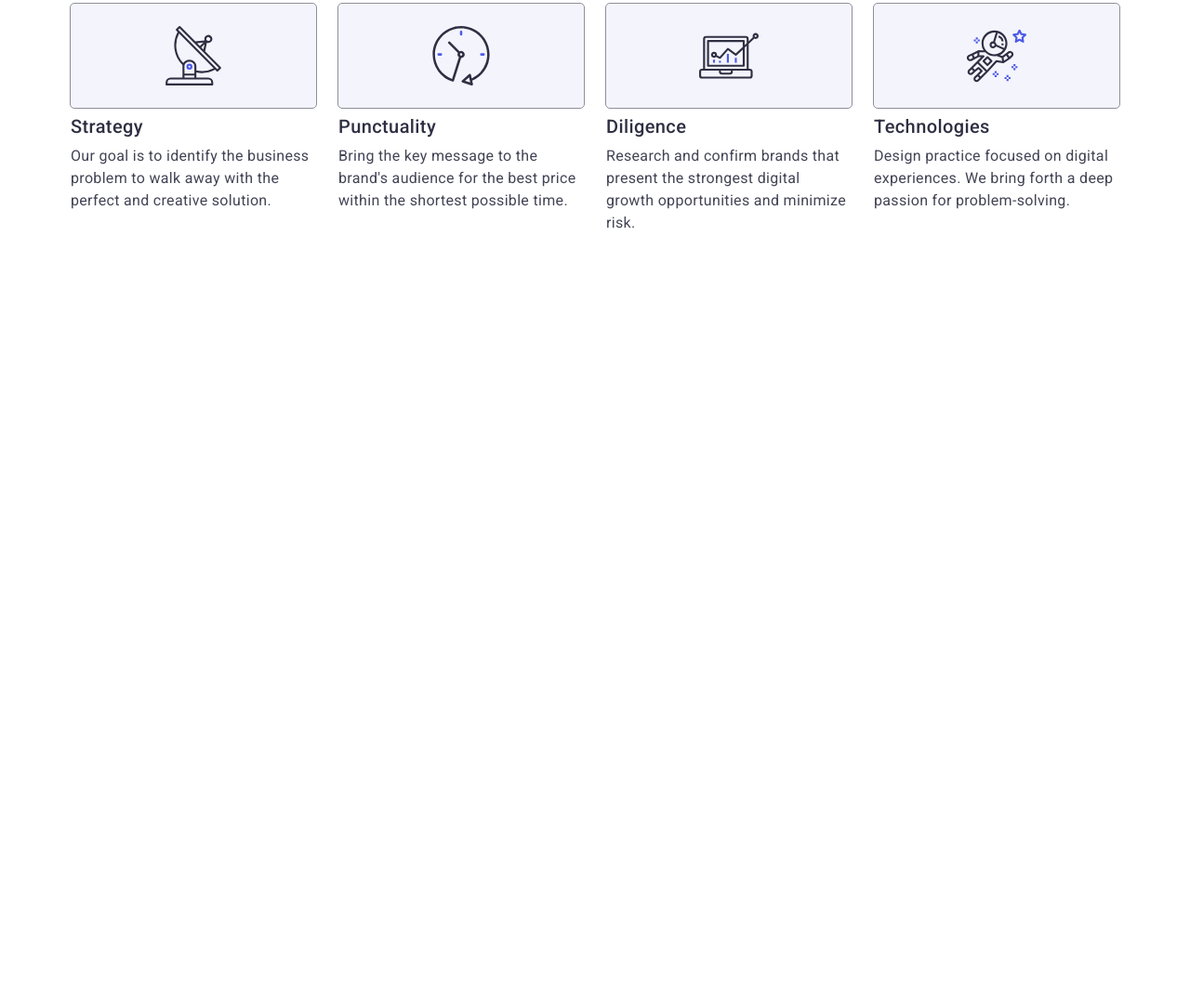
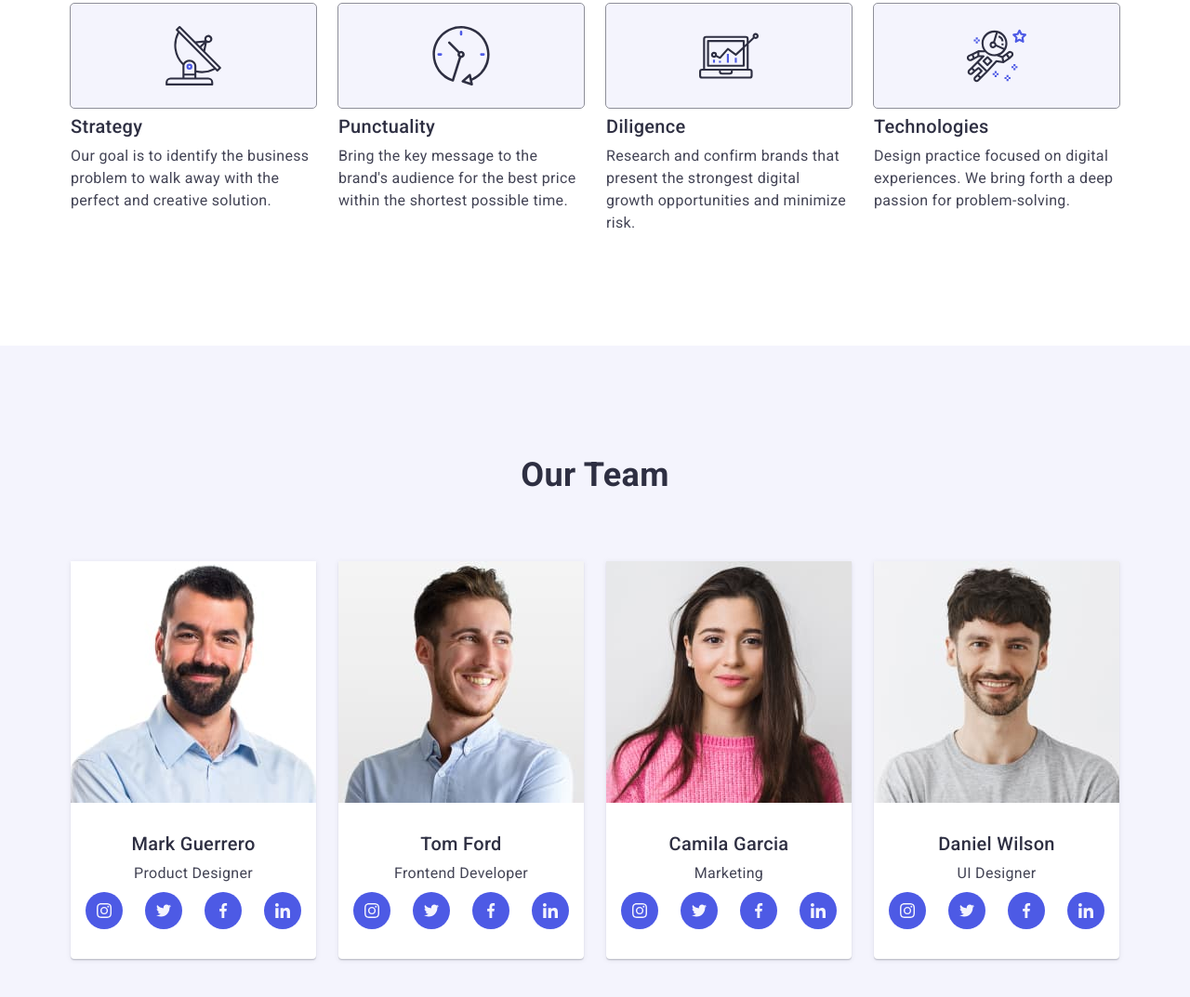
Before and after one commit to krava101/goit-markup-hw-06, a plain HTML site: page index.html in a window 1280 px wide. Shown: the part 789-1862 px from the top of the page at 93% size. Before the commit the page ends 1161 px from the top, so only its background shows below. Drawn offline with nearby package versions, Linux system fonts and the light colour scheme.

Commit message:
Made adaptive for section Our Team
Added imgs for screens with different pixel densities

```diff
--- a/css/base/common.css
+++ b/css/base/common.css
@@ -16,9 +16,8 @@ body {
     font-size: 16px;
     line-height: 1.5;
     letter-spacing: 0.02em;
-    color: #434455;
+    color: var(--gray);
     background-color: #fff;
-
 }
 
 h1,
@@ -53,3 +52,17 @@ img {
     display: block;
     max-width: 100%;
 }
+
+.section-header {
+    text-align: center;
+    font-weight: 700;
+    font-size: 36px;
+    line-height: 1.11;
+    text-transform: capitalize;
+    color: var(--navy-blue);
+    margin-bottom: 72px;
+}
+
+.text {
+    line-height: 1.5;
+}
--- a/css/layout/benefits.css
+++ b/css/layout/benefits.css
@@ -14,21 +14,15 @@
 
 .benefits-title{
     color: var(--navy-blue);
-    text-align: center;
     font-size: 36px;
     font-weight: 700;
     line-height: 1.11;
-    letter-spacing: 0.02em;
     text-transform: capitalize;
     margin: 0 0 8px;
 }
 
-.benefits-text{
-    color: var(--gray);
-    font-size: 16px;
+.benefits .text{
     font-weight: 500;
-    line-height: 1.5;
-    letter-spacing: 0.02em;
 }
 
 @media screen and (max-width: 767px) {
@@ -39,6 +33,10 @@
 
     .benefits-card {
         width: 100%;
+    }
+
+    .benefits-title{
+        text-align: center;
     }
 }
 
@@ -79,12 +77,9 @@
         font-size: 20px;
         font-weight: 500;
         line-height: 1.2;
-        text-align: start;
     }
 
-    .benefits-text{
-        color: var(--gray);
-        font-size: 16px;
+    .benefits .text{
         font-weight: 400;
     }
 }
--- a/css/layout/header.css
+++ b/css/layout/header.css
@@ -5,7 +5,6 @@
 .page-header {
     padding: 16px 0;
     border-bottom: 1px solid #E7E9FC;
-    background: #FFF;
     box-shadow: 0px 1px 6px 0px rgba(46, 47, 66, 0.08), 0px 1px 1px 0px rgba(46, 47, 66, 0.16), 0px 2px 1px 0px rgba(46, 47, 66, 0.08);
 }
 
@@ -181,7 +180,6 @@
         font-weight: 700;
         line-height: 1.11;
         letter-spacing: 0.02em;
-        text-transform: capitalize;
         color: var(--navy-blue);
         transition: color 250ms var(--transition-speed);
     }
--- a/css/layout/hero.css
+++ b/css/layout/hero.css
@@ -8,7 +8,6 @@
     font-weight: 700;
     font-size: 56px;
     line-height: 1.07;
-    letter-spacing: 0.02em;
     max-width: 496px;
     text-transform: capitalize;
     margin: 0 auto;
--- a/css/layout/team.css
+++ b/css/layout/team.css
@@ -0,0 +1,90 @@
+.team{
+    padding: 96px 0;
+    background-color: var(--cloud);
+}
+
+.team-list {
+    display: flex;
+}
+
+.team-card {
+    text-align: center;
+    background-color: #fff;
+    box-shadow: 0px 2px 1px 0px rgba(46, 47, 66, 0.08),
+        0px 1px 1px 0px rgba(46, 47, 66, 0.16),
+        0px 1px 6px 0px rgba(46, 47, 66, 0.08);
+    border-radius: 0px 0px 4px 4px;
+}
+
+.team-card-info {
+    padding: 32px 0;
+}
+
+.team-card-header{
+    color: var(--navy-blue);
+    font-size: 20px;
+    line-height: 1.2;
+    font-weight: 500;
+    margin-bottom: 8px;
+}
+
+.team-media-list{
+    display: flex;
+    justify-content: center;
+    margin-top: 8px;
+    gap: 24px;
+}
+
+.media-links {
+    display: flex;
+    align-items: center;
+    justify-content: center;
+    width: 40px;
+    height: 40px;
+    border-radius: 50%;
+    background-color: #4D5AE5;
+    fill: #F4F4FD;
+    transition: background-color 250ms cubic-bezier(0.4, 0, 0.2, 1);
+}
+
+.media-links:hover,
+.media-links:focus {
+    background-color: #404BBF;
+}
+
+@media screen and (max-width: 676px) {
+    .team-list{
+        flex-direction: column;
+        gap: 72px;
+    }
+
+    .team-card{
+        margin: 0 auto;
+    }
+}
+
+@media screen and (min-width: 768px) and (max-width: 1157px){
+    .team .container{
+        padding: 0 108px;
+    }
+
+    .team-list{
+        flex-wrap: wrap;
+        gap: 64px 24px;
+    }
+
+    .team-card{
+        flex-basis: calc((100% - 24px) / 2);
+    }
+}
+
+@media screen and (min-width: 1158px) {
+    .team{
+        padding: 120px 0;
+    }
+
+    .team-list{
+        gap: 24px;
+        margin: 0 auto;
+    }
+}
--- a/index.html
+++ b/index.html
@@ -31,7 +31,6 @@
       rel="stylesheet"
     />
     <link rel="stylesheet" href="./css/index.css" />
-    <link rel="stylesheet" href="./css/style.css" />
   </head>
   <body>
     <!-- Header -->
@@ -94,7 +93,7 @@
                 </svg>
               </div>
               <h3 class="benefits-title">Strategy</h3>
-              <p class="benefits-text">
+              <p class="text">
                 Our goal is to identify the business problem to walk away with
                 the perfect and creative solution.
               </p>
@@ -106,7 +105,7 @@
                 </svg>
               </div>
               <h3 class="benefits-title">Punctuality</h3>
-              <p class="benefits-text">
+              <p class="text">
                 Bring the key message to the brand's audience for the best price
                 within the shortest possible time.
               </p>
@@ -118,7 +117,7 @@
                 </svg>
               </div>
               <h3 class="benefits-title">Diligence</h3>
-              <p class="benefits-text">
+              <p class="text">
                 Research and confirm brands that present the strongest digital
                 growth opportunities and minimize risk.
               </p>
@@ -130,7 +129,7 @@
                 </svg>
               </div>
               <h3 class="benefits-title">Technologies</h3>
-              <p class="benefits-text">
+              <p class="text">
                 Design practice focused on digital experiences. We bring forth a
                 deep passion for problem-solving.
               </p>
@@ -139,43 +138,44 @@
         </div>
       </section>
       <!-- Team Section -->
-      <!-- <section class="team">
+      <section class="team">
         <div class="container">
           <h2 class="section-header">Our Team</h2>
           <ul class="team-list">
             <li class="team-card">
               <img
-                src="./images/product-designer.jpg"
+                srcset="./images/team-imgs/product-designer@2x.jpg 2x"
+                src="./images/team-imgs/product-designer.jpg"
                 alt="A middle-aged man in blue shirt"
                 width="264"
                 height="260"
               />
               <div class="team-card-info">
-                <h3 class="card-header">Mark Guerrero</h3>
+                <h3 class="team-card-header">Mark Guerrero</h3>
                 <p class="text">Product Designer</p>
-                <ul class="team-list-links">
-                  <li class="team-links-card">
+                <ul class="team-media-list">
+                  <li>
                     <a href="" class="media-links">
                       <svg class="link-icon" width="16" height="16">
                         <use href="./images/icons.svg#instagram-icon"></use>
                       </svg>
                     </a>
                   </li>
-                  <li class="team-links-card">
+                  <li>
                     <a href="" class="media-links">
                       <svg class="link-icon" width="16" height="16">
                         <use href="./images/icons.svg#twitter-icon"></use>
                       </svg>
                     </a>
                   </li>
-                  <li class="team-links-card">
+                  <li>
                     <a href="" class="media-links">
                       <svg class="link-icon" width="16" height="16">
                         <use href="./images/icons.svg#facebook-icon"></use>
                       </svg>
                     </a>
                   </li>
-                  <li class="team-links-card">
+                  <li>
                     <a href="" class="media-links">
                       <svg class="link-icon" width="16" height="16">
                         <use href="./images/icons.svg#linkedin-icon"></use>
@@ -187,37 +187,38 @@
             </li>
             <li class="team-card">
               <img
-                src="./images/frontend-developer.jpg"
+                srcset="./images/team-imgs/frontend-developer@2x.jpg 2x"
+                src="./images/team-imgs/frontend-developer.jpg"
                 alt="A young man in blue shirt"
                 width="264"
                 height="260"
               />
               <div class="team-card-info">
-                <h3 class="card-header">Tom Ford</h3>
+                <h3 class="team-card-header">Tom Ford</h3>
                 <p class="text">Frontend Developer</p>
-                <ul class="team-list-links">
-                  <li class="team-links-card">
+                <ul class="team-media-list">
+                  <li>
                     <a href="" class="media-links">
                       <svg class="link-icon" width="16" height="16">
                         <use href="./images/icons.svg#instagram-icon"></use>
                       </svg>
                     </a>
                   </li>
-                  <li class="team-links-card">
+                  <li>
                     <a href="" class="media-links">
                       <svg class="link-icon" width="16" height="16">
                         <use href="./images/icons.svg#twitter-icon"></use>
                       </svg>
                     </a>
                   </li>
-                  <li class="team-links-card">
+                  <li>
                     <a href="" class="media-links">
                       <svg class="link-icon" width="16" height="16">
                         <use href="./images/icons.svg#facebook-icon"></use>
                       </svg>
                     </a>
                   </li>
-                  <li class="team-links-card">
+                  <li>
                     <a href="" class="media-links">
                       <svg class="link-icon" width="16" height="16">
                         <use href="./images/icons.svg#linkedin-icon"></use>
@@ -229,37 +230,38 @@
             </li>
             <li class="team-card">
               <img
-                src="./images/marketing.jpg"
+                srcset="./images/team-imgs/marketing@2x.jpg 2x"
+                src="./images/team-imgs/marketing.jpg"
                 alt="A young women in a pink sweater"
                 width="264"
                 height="260"
               />
               <div class="team-card-info">
-                <h3 class="card-header">Camila Garcia</h3>
+                <h3 class="team-card-header">Camila Garcia</h3>
                 <p class="text">Marketing</p>
-                <ul class="team-list-links">
-                  <li class="team-links-card">
+                <ul class="team-media-list">
+                  <li>
                     <a href="" class="media-links">
                       <svg class="link-icon" width="16" height="16">
                         <use href="./images/icons.svg#instagram-icon"></use>
                       </svg>
                     </a>
                   </li>
-                  <li class="team-links-card">
+                  <li>
                     <a href="" class="media-links">
                       <svg class="link-icon" width="16" height="16">
                         <use href="./images/icons.svg#twitter-icon"></use>
                       </svg>
                     </a>
                   </li>
-                  <li class="team-links-card">
+                  <li>
                     <a href="" class="media-links">
                       <svg class="link-icon" width="16" height="16">
                         <use href="./images/icons.svg#facebook-icon"></use>
                       </svg>
                     </a>
                   </li>
-                  <li class="team-links-card">
+                  <li>
                     <a href="" class="media-links">
                       <svg class="link-icon" width="16" height="16">
                         <use href="./images/icons.svg#linkedin-icon"></use>
@@ -271,37 +273,38 @@
             </li>
             <li class="team-card">
               <img
-                src="./images/ui-designer.jpg"
+                srcset="./images/team-imgs/ui-designer@2x.jpg 2x"
+                src="./images/team-imgs/ui-designer.jpg"
                 alt="A young man in a grey sweater"
                 width="264"
                 height="260"
               />
               <div class="team-card-info">
-                <h3 class="card-header">Daniel Wilson</h3>
+                <h3 class="team-card-header">Daniel Wilson</h3>
                 <p class="text">UI Designer</p>
-                <ul class="team-list-links">
-                  <li class="team-links-card">
+                <ul class="team-media-list">
+                  <li>
                     <a href="" class="media-links">
                       <svg class="link-icon" width="16" height="16">
                         <use href="./images/icons.svg#instagram-icon"></use>
                       </svg>
                     </a>
                   </li>
-                  <li class="team-links-card">
+                  <li>
                     <a href="" class="media-links">
                       <svg class="link-icon" width="16" height="16">
                         <use href="./images/icons.svg#twitter-icon"></use>
                       </svg>
                     </a>
                   </li>
-                  <li class="team-links-card">
+                  <li>
                     <a href="" class="media-links">
                       <svg class="link-icon" width="16" height="16">
                         <use href="./images/icons.svg#facebook-icon"></use>
                       </svg>
                     </a>
                   </li>
-                  <li class="team-links-card">
+                  <li>
                     <a href="" class="media-links">
                       <svg class="link-icon" width="16" height="16">
                         <use href="./images/icons.svg#linkedin-icon"></use>
@@ -313,7 +316,7 @@
             </li>
           </ul>
         </div>
-      </section> -->
+      </section>
       <!-- Portfolio Section -->
       <!-- <section class="portfolio" id="portfolio">
         <div class="container">
```
Also changed, not shown: css/style.css (+2 -5 lines), images/team-imgs/frontend-developer@2x.jpg (added), images/team-imgs/marketing@2x.jpg (added), images/team-imgs/product-designer@2x.jpg (added), images/team-imgs/ui-designer@2x.jpg (added).
